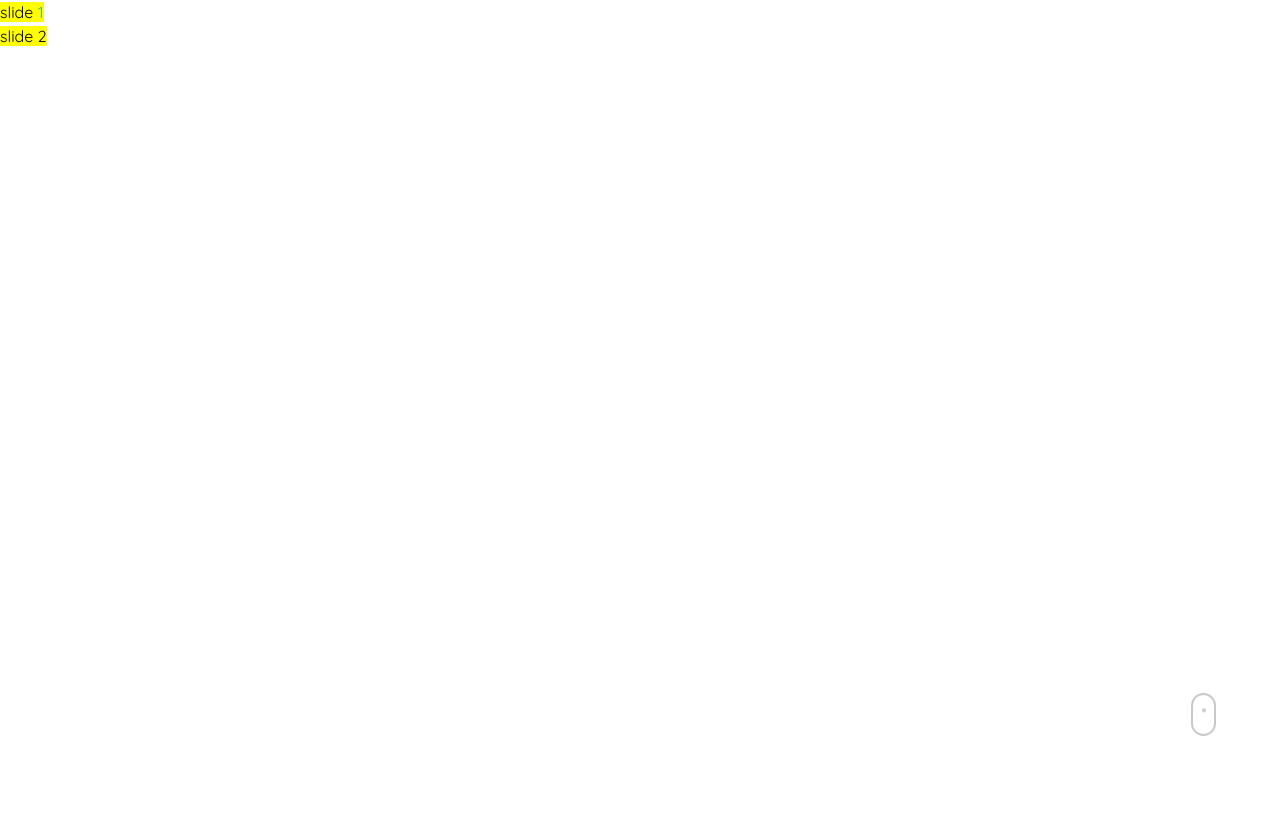
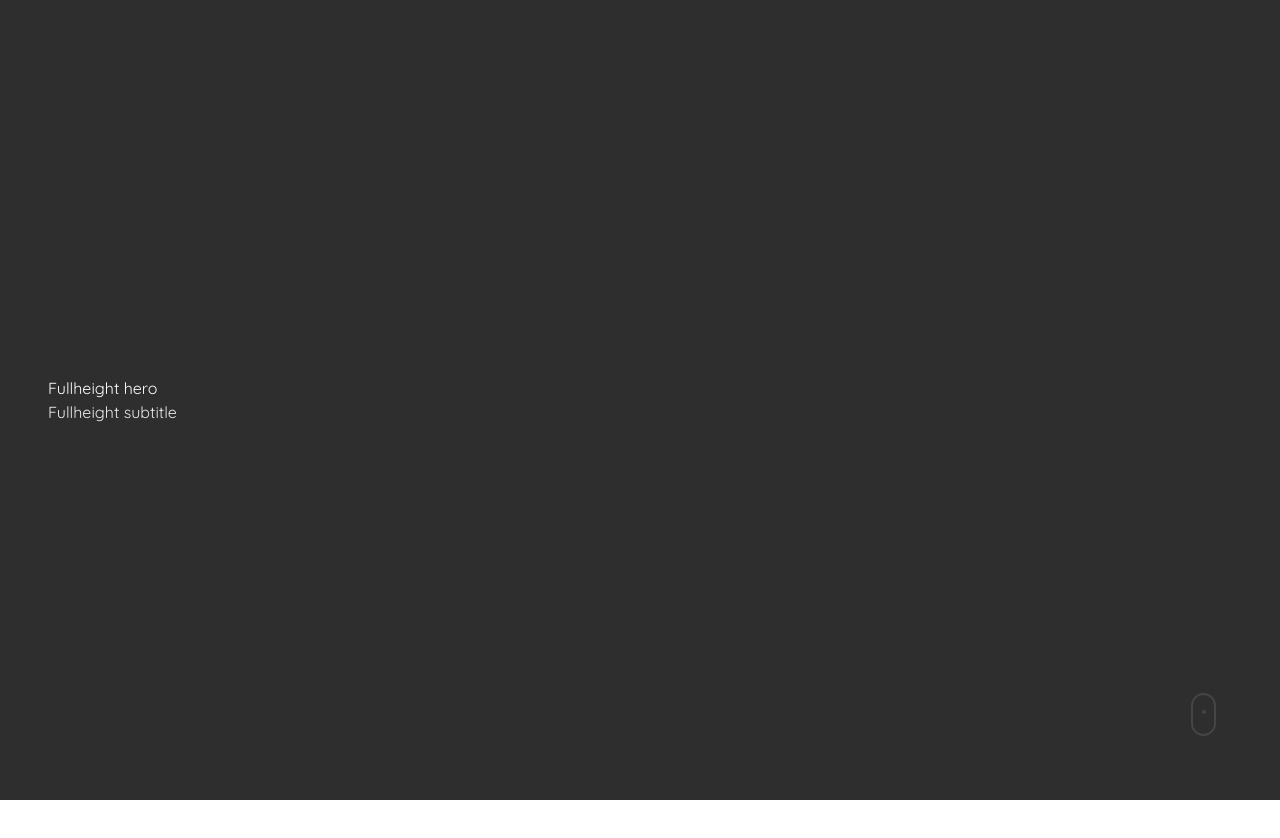
Before and after one commit to vlbn/help, a Vue app: page / in a window 1280 px wide. Shown: the top 838 px of the page. Before the commit the page ends 800 px from the top, so only its background shows below. Built offline with nearby package versions, Linux system fonts and the light colour scheme.

Commit message:
enter LocomotiveScroll

```diff
--- a/src/App.vue
+++ b/src/App.vue
@@ -1,23 +1,126 @@
 <script setup>
+import { onMounted, ref } from "vue";
+
 import FancyCursor from "./components/FancyCursor.vue";
-import FancyMouseIcon from "./components/FancyMouseIcon.vue"
+import FancyMouseIcon from "./components/FancyMouseIcon.vue";
+
+import LocomotiveScroll from "locomotive-scroll";
+import { gsap } from "gsap";
+import { ScrollTrigger } from "gsap/ScrollTrigger";
+gsap.registerPlugin(ScrollTrigger);
+
+let locoScrollState = ref(null);
+
+// --- the actors --- //
+
+let mouseIcon = ref();
+let scene1Actor1 = ref();
+
+onMounted(() => {
+  // --- locomotive-scroll init --- //
+
+  const locoScroll = new LocomotiveScroll({
+    el: document.querySelector(".wrapper"),
+    smooth: true,
+  });
+
+  locoScrollState.value = locoScroll;
+
+  locoScroll.on("scroll", ScrollTrigger.update);
+
+  ScrollTrigger.scrollerProxy(".wrapper", {
+    scrollTop(value) {
+      return arguments.length
+        ? locoScroll.scrollTo(value, 0, 0)
+        : locoScroll.scroll.instance.scroll.y;
+    },
+    getBoundingClientRect() {
+      return {
+        top: 0,
+        left: 0,
+        width: window.innerWidth,
+        height: window.innerHeight,
+      };
+    },
+    pinType: document.querySelector(".wrapper").style.transform ? "transform" : "fixed",
+  });
+
+  // --- scene 1 --- //
+
+  var introTl = gsap.timeline({
+    scrollTrigger: {
+      trigger: ".scene1",
+      scroller: ".wrapper",
+      pin: true,
+      pinSpacing: true,
+      start: "top%",
+      end: "bottom 10px",
+      scrub: 0.1,
+      markers: false,
+    },
+  });
+  introTl.to(mouseIcon.value, {
+    duration: 1.5,
+    yPercent: -200,
+    autoAlpha: 0,
+  });
+  introTl.to(scene1Actor1.value, {
+    duration: 2.5,
+    yPercent: 50,
+    autoAlpha: 0,
+  });
+
+  // --- scene 2 --- //
+
+  gsap.from(".namaste", {
+    scrollTrigger: {
+      trigger: ".scene2",
+      scroller: ".wrapper",
+      scrub: 1,
+      start: "top 50%",
+      end: "bottom 100%",
+    },
+    scaleX: 0,
+    transformOrigin: "left center",
+    ease: "none",
+  });
+
+  // --- scrollTrigger update, do not move this --- //
+
+  ScrollTrigger.addEventListener("refresh", () => locoScroll.update());
+  ScrollTrigger.refresh();
+});
+
+// --- methods --- //
+
+const scrollMeTo = (target, duration) => {
+  locoScrollState.value.scrollTo(target, duration);
+};
 </script>
 
 <template>
   <FancyCursor trigger=".pointer" />
-  <FancyMouseIcon position="is-fixed-b-r" />
+  <FancyMouseIcon position="is-fixed-b-r" @click="scrollMeTo('.scene2', 3)" />
 
   <div class="wrapper">
-
-    <!-- slide 1 -->
-    <section class="slide1">
-      <mark>slide <a href="#">1</a></mark>
+    <!-- scene 1 -->
+    <section class="scene1 hero is-danger is-fullheight">
+      <div class="hero-body">
+        <div ref="scene1Actor1" class="">
+          <p class="title">Fullheight hero</p>
+          <p class="subtitle">Fullheight subtitle</p>
+        </div>
+      </div>
     </section>
 
-    <!-- slide 2 -->
-    <section class="slide2">
-      <mark>slide 2</mark>
+    <!-- scene 2 -->
+    <section class="scene2 hero is-warning is-fullheight">
+      <div class="hero-body">
+        <div class="namaste" ref="scene2Actor1">
+          <p class="title">Fullheight hero</p>
+          <p class="subtitle">Fullheight subtitle</p>
+        </div>
+      </div>
     </section>
-
   </div>
 </template>
--- a/src/components/FancyMouseIcon.vue
+++ b/src/components/FancyMouseIcon.vue
@@ -10,7 +10,7 @@ const props = defineProps({
 </script>
 
 <template>
-    <div :class="position">
+    <div :class="position" class="onTopOfEverything">
         <div class="mouse-container pointer">
             <div class="mouse-body">
                 <div class="mouse-wheel"></div>
@@ -21,6 +21,9 @@ const props = defineProps({
 
 <style lang="scss" scoped>
 // mouse icon - scroll indicator
+.onTopOfEverything {
+    z-index: 9999 !important;
+}
 .mouse {
     &-container {
         margin: 3rem;
```
